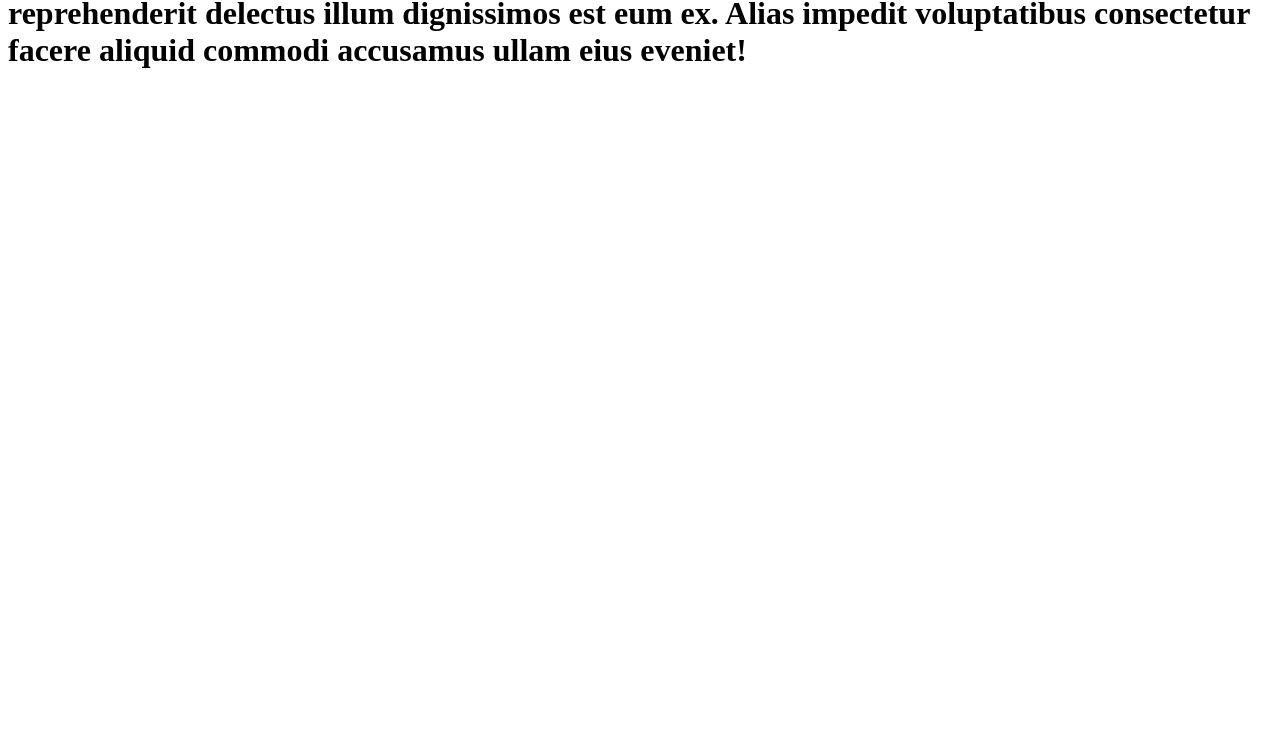
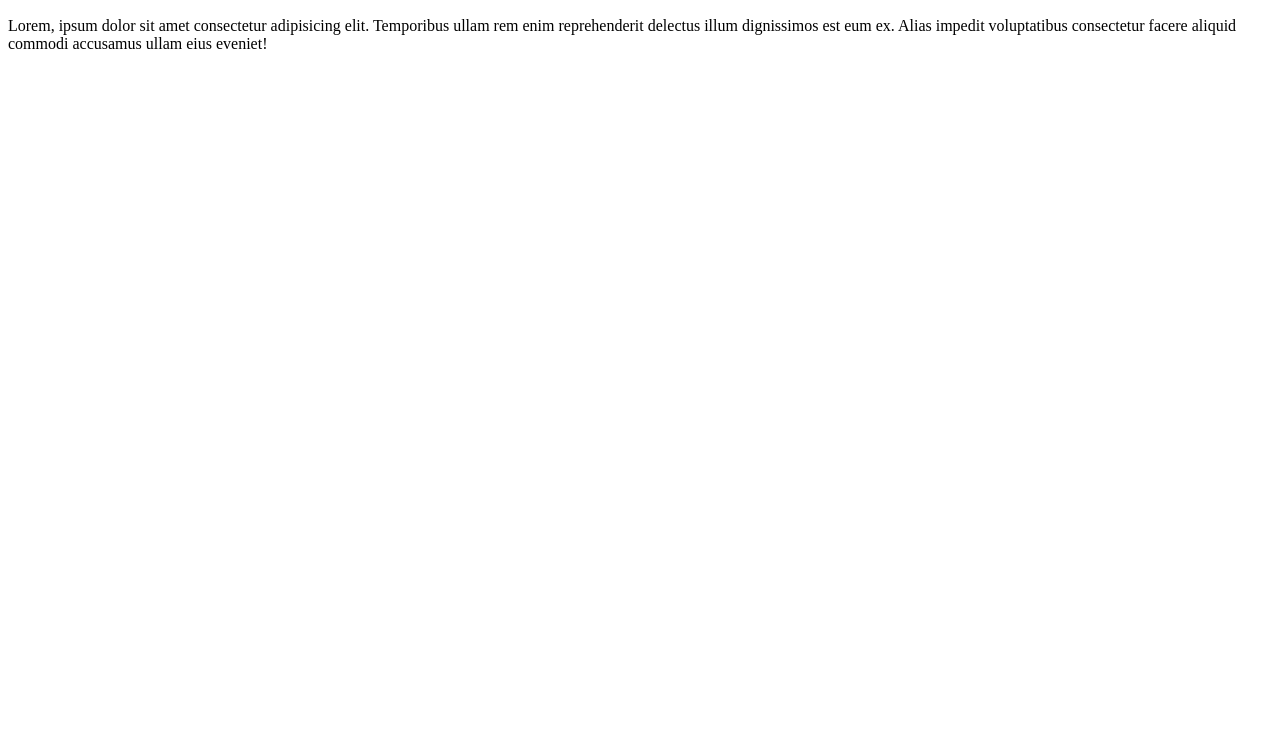
Before and after one commit to dDenisK/LB2, a plain HTML site: page index.html in a window 1280 px wide. Shown: the part 63-800 px from the top of the page. Drawn offline with Linux system fonts and the light colour scheme.

Commit message:
start v2.0

```diff
--- a/index.html
+++ b/index.html
@@ -6,6 +6,7 @@
     <title>LB2</title>
 </head>
 <body>
-    <h1>Lorem, ipsum dolor sit amet consectetur adipisicing elit. Temporibus ullam rem enim reprehenderit delectus illum dignissimos est eum ex. Alias impedit voluptatibus consectetur facere aliquid commodi accusamus ullam eius eveniet!</h1>
+    <h1>Test</h1>
+    Lorem, ipsum dolor sit amet consectetur adipisicing elit. Temporibus ullam rem enim reprehenderit delectus illum dignissimos est eum ex. Alias impedit voluptatibus consectetur facere aliquid commodi accusamus ullam eius eveniet!
 </body>
 </html>
```
